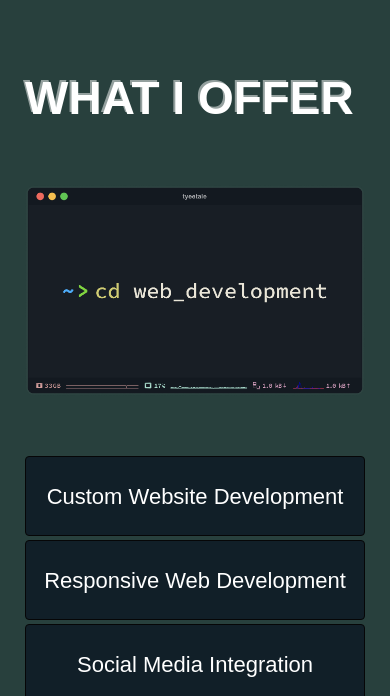
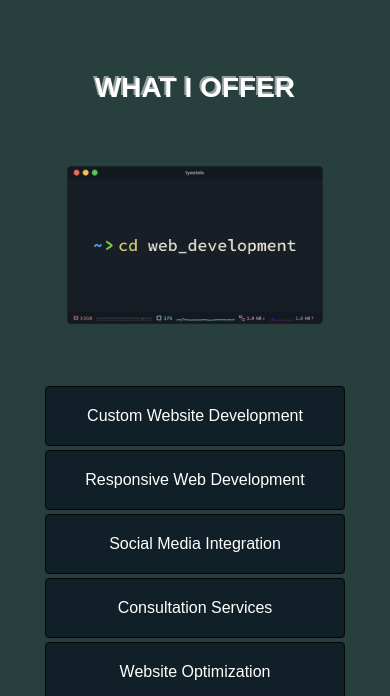
Before and after one commit to DanielCikora/personal-portfolio-website, a React (Create React App) app: page / in a window 390 px wide. Shown: the part 872-1568 px from the top of the page. Built offline with nearby package versions, Linux system fonts and the light colour scheme.

Commit message:
Services ~ Desktop, Tablet and MobileL done.

```diff
--- a/src/components/css/styles.css
+++ b/src/components/css/styles.css
@@ -733,6 +733,26 @@ body {
   row-gap: 4px;
 }
 
+@media only screen and (max-width: 1024px) {
+  .services-text {
+    justify-content: space-between;
+  }
+}
+@media only screen and (max-width: 768px) {
+  .services-text {
+    flex-direction: column;
+  }
+  .services-text__image {
+    text-align: center;
+    margin: 0 auto 60px auto;
+  }
+  .services-text__h2 {
+    width: 100%;
+  }
+  .services-text__accordion {
+    align-items: center;
+  }
+}
 .accordion {
   max-width: 400px;
   width: 100%;
@@ -742,12 +762,11 @@ body {
   background-color: #111f28;
   border-radius: 4px;
   border: 1px solid #060607;
-  cursor: pointer;
   width: 100%;
   height: 80px;
-  transition: all 0.4s cubic-bezier(0.68, -0.55, 0.27, 1.55);
+  transition: all 0.3s ease-in-out;
+  cursor: pointer;
 }
-
 .accordion-btn:hover {
   border-color: #FFFFFF;
 }
@@ -758,8 +777,13 @@ body {
   height: 0;
   overflow: hidden;
   text-align: center;
-  transition: height 0.4s cubic-bezier(0.68, -0.55, 0.27, 1.55);
+  transition: height 0.3s ease-in-out;
   border-radius: 0 0 4px 4px;
+}
+
+.accordion-btn__title {
+  font-weight: 500;
+  font-size: 22px;
 }
 
 .accordion-details__p {
--- a/src/components/services/_services.scss
+++ b/src/components/services/_services.scss
@@ -36,14 +36,31 @@
   row-gap: 4px;
 }
 // Responsive
+@include Laptop {
+  .services-text {
+    justify-content: space-between;
+  }
+}
 @include Tablet {
   .services-text {
     flex-direction: column;
   }
   .services-text__image {
+    text-align: center;
     margin: 0 auto 60px auto;
+  }
+  .services-text__h2 {
+    width: 100%;
   }
   .services-text__accordion {
     align-items: center;
   }
 }
+@include MobileL {
+  .services-text__h2, .services-text__h2--double {
+    font-size: 28px;
+  }
+  .services-image {
+    max-width: 260px;
+  }
+}
--- a/src/components/services/_servicesAccordion.scss
+++ b/src/components/services/_servicesAccordion.scss
@@ -16,11 +16,11 @@
 }
 .accordion-details {
   display: flex;
-  background-color: $grey;
+  background-color: $blue;
   height: 0;
   overflow: hidden;
   text-align: center;
-  transition: height 0.3s ease-in-out;
+  transition: all 0.3s ease-in-out;
   border-radius: 0 0 4px 4px;
 }
 .accordion-btn__title {
@@ -39,3 +39,27 @@
     height: 140px;
   }
 }
+// Responsive
+@include MobileL {
+  .services {
+    padding: 100px 0;
+  }
+  .accordion {
+    max-width: 300px;
+  }
+  .accordion-btn {
+    height: 60px;
+  }
+  .accordion-btn__title {
+    font-size: 16px;
+  }
+  .accordion--open {
+    .accordion-details {
+      height: 100px;
+    }
+  }
+  .accordion-details__p {
+    padding: 10px;
+    font-size: 16px;
+  }
+}
```
Also changed, not shown: 2 other files (tests, documents, lock files or other folders).
